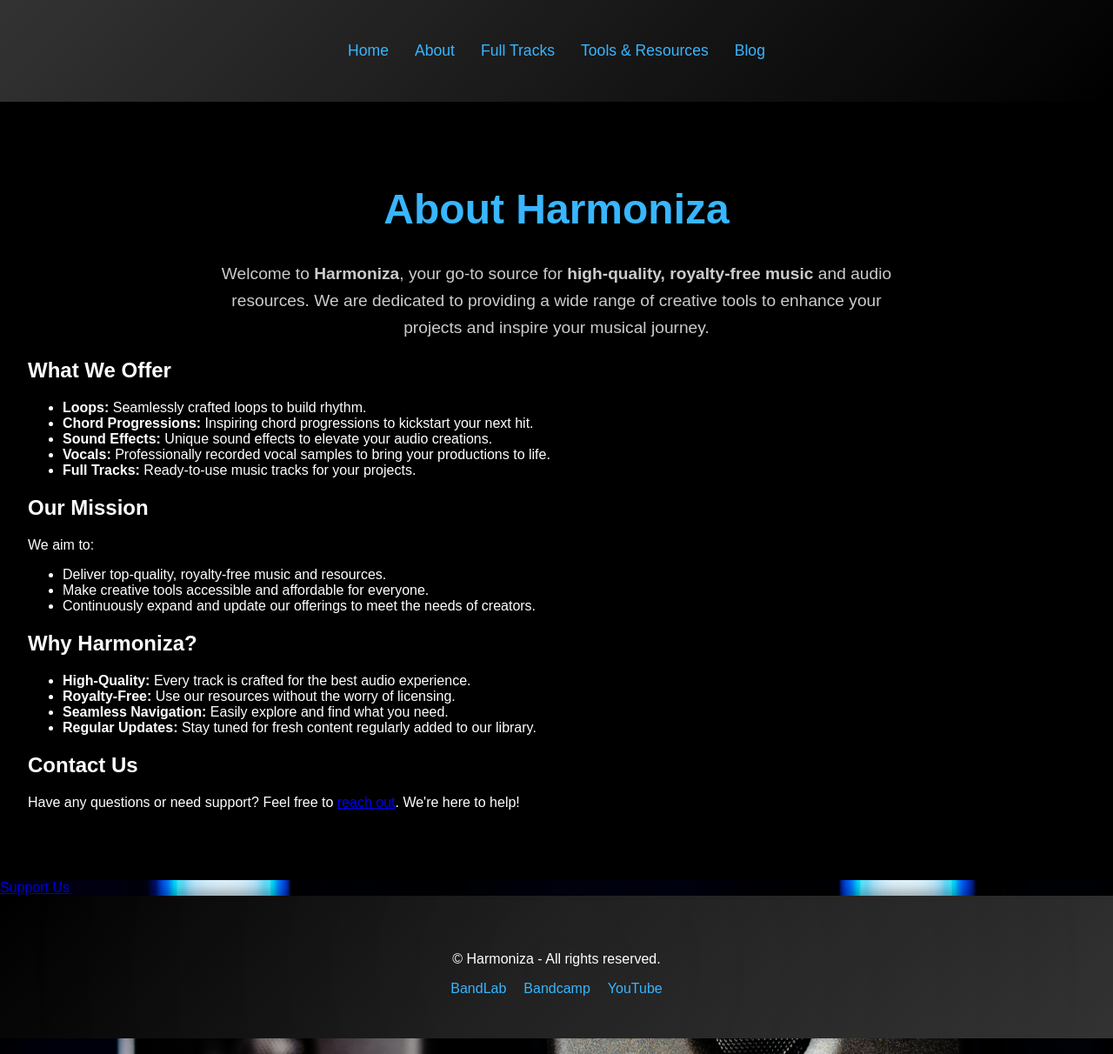
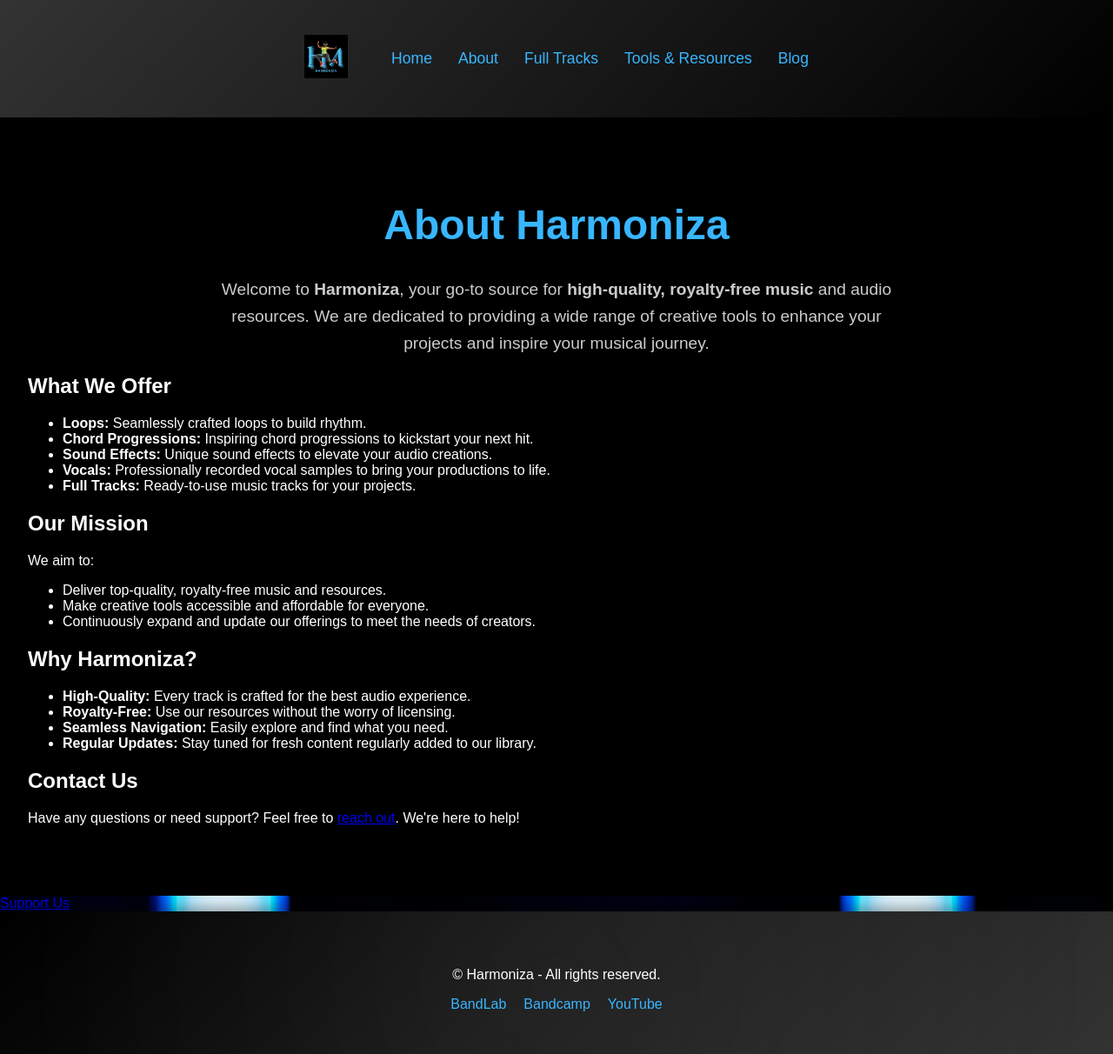
Before and after one commit to Harmoniza/harmoniza, a Jekyll site: the page built from about.markdown, in a window 1280 px wide. Shown: the whole page at 87% size. Built offline with Jekyll 4.4.1, drawn with Linux system fonts in a browser that asks for light colours.

Commit message:
Updated layout, added logo and favicon, and adjusted site config

```diff
--- a/_config.yml
+++ b/_config.yml
@@ -1,19 +1,6 @@
 # Welcome to Harmoniza!
-#
-# This config file is meant for settings that affect your whole blog, values
-# which you are expected to set up once and rarely edit after that. If you find
-# yourself editing this file very often, consider using Jekyll's data files
-# feature for the data you need to update frequently.
-#
-# For technical reasons, this file is *NOT* reloaded automatically when you use
-# 'bundle exec jekyll serve'. If you change this file, please restart the server process.
-#
+
 # Site settings
-# These are used to personalize your new site. If you look in the HTML files,
-# you will see them accessed via {{ site.title }}, {{ site.email }}, and so on.
-# You can create any custom variable you would like, and they will be accessible
-# in the templates via {{ site.myvariable }}.
-
 title: Harmoniza
 email: el602444@gmail.com
 description: >- # this means to ignore newlines until "baseurl:"
@@ -33,14 +20,10 @@
 theme: minima
 plugins:
   - jekyll-feed
-# Exclude from processing.
-# The following items will not be processed, by default.
-# Any item listed under the `exclude:` key here will be automatically added to
-# the internal "default list".
-#
-# Excluded items can be processed by explicitly listing the directories or
-# their entries' file path in the `include:` list.
-#
+
+# Permalinks for blog posts
+permalink: /blog/:title/
+# Exclude from processing
 # exclude:
 #   - .sass-cache/
 #   - .jekyll-cache/
--- a/_layouts/default.html
+++ b/_layouts/default.html
@@ -4,13 +4,23 @@
   <meta charset="UTF-8">
   <meta name="viewport" content="width=device-width, initial-scale=1.0">
   <title>{{ page.title }} | {{ site.title }}</title>
+
+  <!-- Favicon -->
+  <link rel="icon" href="{{ "/assets/images/favicon.ico" | relative_url }}" type="image/x-icon">
+
+  <!-- Stylesheet -->
   <link rel="stylesheet" href="{{ "/assets/css/styles.css" | relative_url }}">
 </head>
 <body>
 
-  <!-- Navigation Menu -->
+  <!-- Navigation Menu with Logo -->
   <nav class="site-nav">
     <ul class="nav-list">
+      <li class="nav-item">
+        <a href="{{ "/" | relative_url }}" class="nav-link">
+          <img src="{{ "/assets/images/Harmoniza_Logo.png" | relative_url }}" alt="Logo" class="logo"> <!-- Logo added here -->
+        </a>
+      </li>
       <li class="nav-item"><a href="{{ "/" | relative_url }}" class="nav-link">Home</a></li>
       <li class="nav-item"><a href="{{ "/about/" | relative_url }}" class="nav-link">About</a></li>
       <li class="nav-item"><a href="{{ "/full_tracks/" | relative_url }}" class="nav-link">Full Tracks</a></li>
--- a/assets/css/styles.css
+++ b/assets/css/styles.css
@@ -3,34 +3,33 @@
   font-family: Arial, sans-serif;
   margin: 0;
   padding: 0;
-  color: #333; /* Don't change this */
-  background: #000000; /* Background color from logo */
-  background-image: url("/assets/images/Harmoniza-body-background-image.jpg"); /* Relative path to background image */
-  background-size: cover; /* Ensures the image covers the entire background */
-  background-position: center; /* Centers the background image */
-  background-attachment: fixed; /* Makes sure the background is fixed while scrolling */
+  color: #333;
+  background: #000000;
+  background-image: url("/assets/images/Harmoniza-body-background-image.jpg");
+  background-size: cover;
+  background-position: center;
+  background-attachment: fixed;
 }
 
-/* Navigation Styling */
+/* Navigation Styling with logo updates */
 nav {
-  background: linear-gradient(
-    135deg,
-    #000000 0%,
-    #000000 100%
-  ); /* Gradient background for a modern look */
+  background: linear-gradient(135deg, #000000 0%, #000000 100%);
   color: #fff;
-  padding: 2rem 3rem; /* Adjusted padding */
-  box-shadow: none; /* Removed shadow */
+  padding: 1.5rem 2.5rem; /* Reduced padding for smaller height */
+  box-shadow: none;
   transition: background 0.3s, padding 0.3s;
 }
 
 nav:hover {
-  background: linear-gradient(
-    135deg,
-    #333333 0%,
-    #000000 100%
-  ); /* Subtle hover effect */
-  padding: 2.5rem 3.5rem; /* Smooth increase on hover */
+  background: linear-gradient(135deg, #333333 0%, #000000 100%);
+  padding: 2rem 3rem; /* Subtle increase on hover */
+}
+
+/* Logo Styling */
+nav .logo {
+  height: 50px; /* Keep logo size the same */
+  width: auto;
+  margin-right: 20px; /* Add space between the logo and the Home link */
 }
 
 nav ul {
@@ -47,8 +46,12 @@
   position: relative;
 }
 
+nav ul li.logo {
+  margin-right: 30px; /* Ensure logo has proper spacing next to the Home link */
+}
+
 nav ul li a {
-  color: #38b6ff; /* Initial color */
+  color: #38b6ff;
   text-decoration: none;
   font-size: 1.1rem;
   padding: 0.5rem 0;
@@ -61,9 +64,16 @@
 }
 
 nav ul li a:hover {
-  color: #edd638; /* Hover color */
+  color: #edd638;
   background-position: 0 100%;
-  transform: translateY(-3px); /* Slight lift effect */
+  transform: translateY(-3px);
+}
+
+/* Glowing animation for the logo */
+nav .logo:hover {
+  border-color: #38b6ff;
+  box-shadow: 0 0 10px 5px rgba(56, 182, 255, 0.5);
+  transition: box-shadow 0.4s ease-in-out, border-color 0.4s;
 }
 
 /* Header Styling for Homepage */
```
Also changed, not shown: blog.md (+14 -0 lines), assets/images/Harmoniza_Logo.png (added), assets/images/favicon.ico (added).
